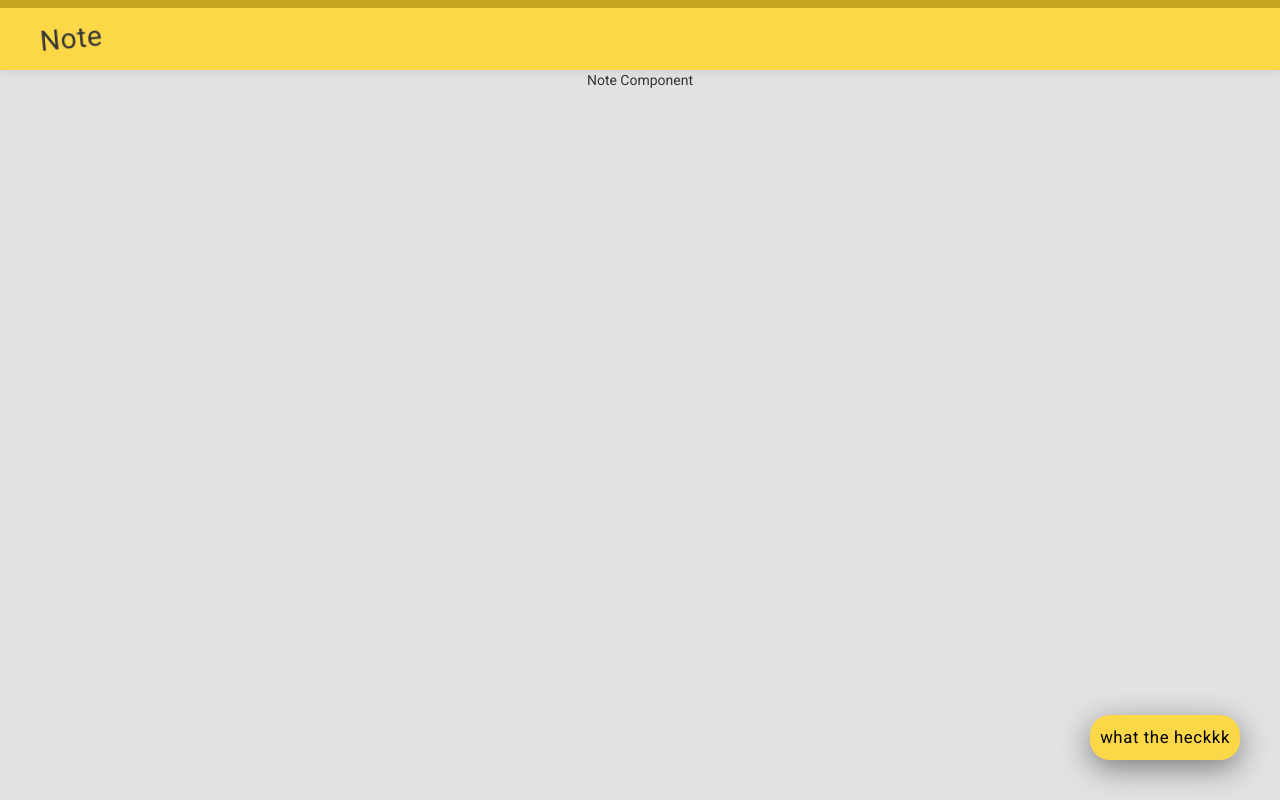
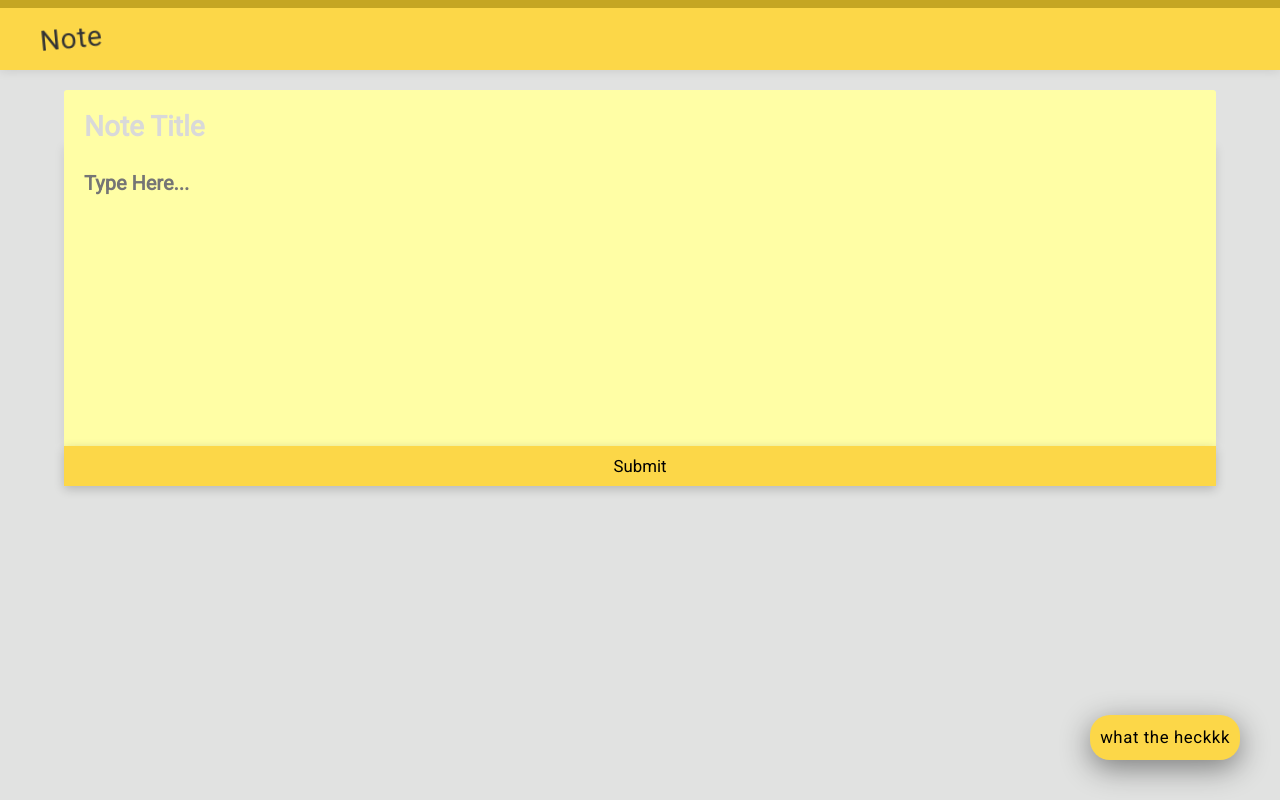
Before and after one commit to tcloetingh/Note, a React (Create React App) app: page / in a window 1280 px wide. Both pictures are taken after a click on the element "+ Note". Built offline with nearby package versions, Linux system fonts and the light colour scheme; no server answers.

Commit message:
onSubmit integration

```diff
--- a/src/App.js
+++ b/src/App.js
@@ -36,12 +36,12 @@ class App extends Component {
   }
 
   render() {
-    const { showNote, notes } = this.state;
+    const { showNote, notes, note } = this.state;
 
     return (
       <div className="App">
         <Nav toggle={this.toggleNote} show={showNote} />
-        { showNote ? <Note /> : <List getNotes={this.getNotes} notes={notes} getNote={this.getNote} /> }
+        { showNote ? <Note note={note} /> : <List getNotes={this.getNotes} notes={notes} getNote={this.getNote} /> }
       </div>
     );
   }
--- a/src/components/List.js
+++ b/src/components/List.js
@@ -3,7 +3,7 @@ import NoteCard from './NoteCard';
 
 class List extends Component {
 
-  componentWillMount() {
+  componentDidMount() {
     this.props.getNotes();
   }
 
--- a/src/components/Note.js
+++ b/src/components/Note.js
@@ -1,10 +1,36 @@
 import React from 'react';
 
 class Note extends React.Component {
+
+  onSubmit(e) {
+    e.preventDefault();
+    const formData = {
+      title: this.title.value,
+      content: this.content.value
+    }
+    console.log(formData);
+  }
+
   render() {
+    const { note } = this.props;
     return (
       <div className="note-container">
-        Note Component
+        <form className="note-form" onSubmit={(e) => this.onSubmit(e)}>
+          <input
+            className="note-title-input"
+            type="text"
+            placeholder="Note Title"
+            defaultValue={note.title}
+            ref={(input) => this.title = input}
+          />
+          <textarea
+            className="note-textarea"
+            placeholder="Type Here..."
+            defaultValue={note.content}
+            ref={(input) => this.content = input}
+          />
+          <input className="note-button" type="submit" value="Submit" />
+        </form>
       </div>
     );
   }
```
